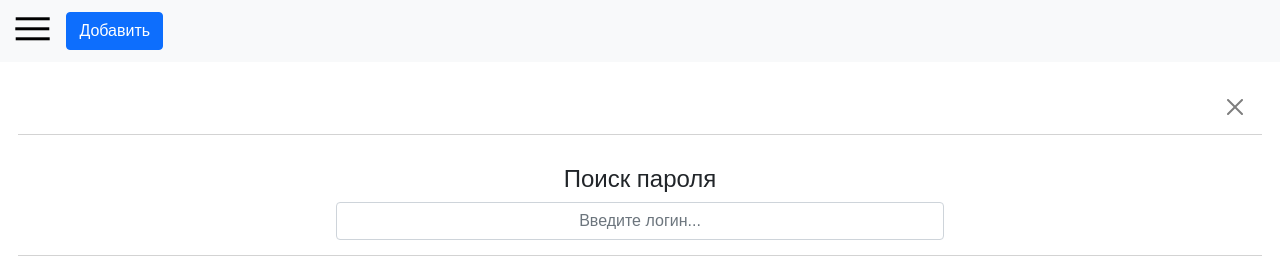
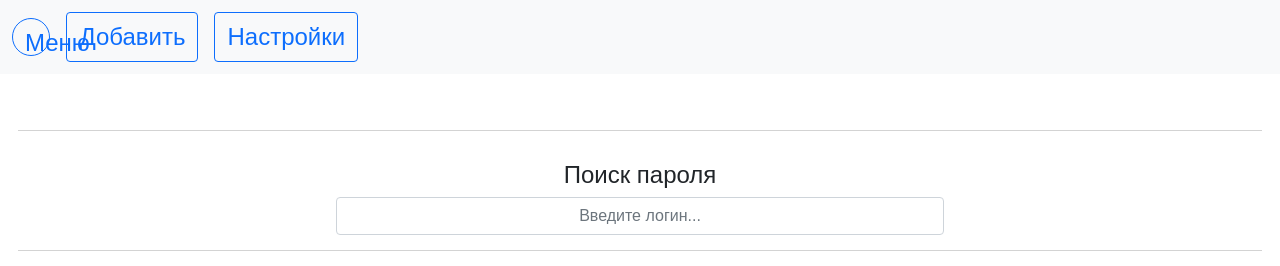
Before and after one commit to resistanceJkee/password-manager, a Flask app: page / in a window 1280 px wide. Shown: the top 266 px of the page. Run offline with Flask 2, Linux system fonts and the light colour scheme; data that the repository does not hold is empty; parts of the project's set-up code (start-up, migrations or seed data) failed here and were passed over; some libraries are stand-ins or nearby versions.

Commit message:
Micro changes in markup

```diff
--- a/templates/index.html
+++ b/templates/index.html
@@ -15,18 +15,17 @@
 
 <!--Навигационная панель-->
 <div class="container-fluid d-flex flex-row justify-content-start align-items-center bg-light w-100 p-1">
-    <div id="btnMenu" class="m-2">
-        <div></div>
-        <div></div>
-        <div></div>
-    </div>
-    <button id="btnAddPass" type="button" class="btn btn-primary m-2" data-bs-toggle="modal"
-            data-bs-target="#addPasswords">
+    <button id="btnMenu" class="btn btn-outline-primary m-2">Меню</button>
+    <button id="btnAddPass" class="btn btn-outline-primary m-2" data-bs-toggle="modal" data-bs-target="#addPasswords">
         Добавить
+    </button>
+    <button id="btnSettings" class="btn btn-outline-primary m-2" data-bs-toggle="modal" data-bs-target="#modalSettings">
+        Настройки
     </button>
 </div>
 <!---->
 
+<!--Wrapper-->
 <div class="app-wrap container-fluid d-flex flex-row p-0 w-auto h-auto">
     <!--МЕНЮ-->
     <div class="menu d-flex flex-column menu-body-close" id="menu-body">
@@ -34,7 +33,7 @@
             <label for="categories" class="h4 w-100 mb-2">Поиск категории</label>
             <input type="text" id="categories" class="form-control w-100 mb-2 text-center" placeholder="Категория...">
         </div>
-        <div class="container d-flex flex-column p-4 mt-1" id="categoriesRoot"></div>
+        <div class="container d-flex flex-column mt-1" id="categoriesRoot"></div>
     </div>
     <!---->
 
@@ -42,7 +41,6 @@
     <div class="password-container container-fluid" id="tablePasswords">
         <div class="pc-header d-flex flex-row justify-content-between align-items-center">
             <h2 class="category-name" id="categoryName"></h2>
-            <button class="btn btn-close"></button>
         </div>
         <div class="pc-search-area d-flex flex-column justify-content-center align-items-center">
             <label class="h4" for="searchPassInTable">Поиск пароля</label>
@@ -66,10 +64,10 @@
     </div>
     <!---->
 </div>
+<!---->
 
 <!--Добавить пароль-->
-<div class="modal fade" id="addPasswords" data-bs-backdrop="static" data-bs-keyboard="false" tabindex="-1"
-     aria-labelledby="staticBackdropLabel" aria-hidden="true">
+<div class="modal fade" id="addPasswords" data-bs-backdrop="true" data-bs-keyboard="true" aria-hidden="true">
     <div class="modal-dialog">
         <div class="modal-content">
             <div class="modal-header">
@@ -112,8 +110,56 @@
     </div>
 </div>
 <!---->
+
+<!--Настройки-->
+<div class="modal fade" id="modalSettings" data-bs-backdrop="true" data-bs-keyboard="true" aria-hidden="true">
+    <div class="modal-dialog modal-lg">
+        <div class="modal-content">
+            <div class="modal-header">
+                <h5 class="modal-title">Настройки</h5>
+                <button type="button" class="btn btn-close" data-bs-dismiss="modal" aria-label="close"></button>
+            </div>
+            <div class="modal-body">
+                <div class="d-flex flex-row">
+                    <input class="form-check-input" id="autoCopy" type="checkbox">
+                    <label class="form-check-label ms-3" for="autoCopy">Автоматически копировать пароль в буфер</label>
+                </div>
+            </div>
+            <div class="modal-footer">
+                <button type="button" class="btn btn-secondary" data-bs-dismiss="modal">Не сохранять и закрыть</button>
+                <button type="button" class="btn btn-primary" data-bs-dismiss="modal">Сохранить изменения</button>
+            </div>
+        </div>
+    </div>
+</div>
+<!---->
+
+<!--Алерты-->
+<div id="alertSuccessAdded" class="alert alert-success fade" role="alert">
+    <div>Успешно добавлено!</div>
+</div>
+<div id="alertDeclineAdded" class="alert alert-danger fade" role="alert">
+    <div>Произошла ошибка при добавлении</div>
+</div>
+<div id="alertSuccessUpdated" class="alert alert-success fade" role="alert">
+    <div>Успешно обновлено!</div>
+</div>
+<div id="alertDeclineUpdated" class="alert alert-danger fade" role="alert">
+    <div>Произошла ошибка при обновлении</div>
+</div>
+<div id="alertSuccessDeleted" class="alert alert-success fade" role="alert">
+    <div>Успешно удалено!</div>
+</div>
+<div id="alertDeclineDeleted" class="alert alert-danger fade" role="alert">
+    <div>Произошла ошибка при удалении</div>
+</div>
+<div id="alertSuccessChanged" class="alert alert-success fade" role="alert">
+    <div>Настройки сохранены!</div>
+</div>
+<!---->
 <script src="../static/js/jquery.js"></script>
 <script src="../static/js/script.js"></script>
 <script src="../static/js/animation.js"></script>
+<script src="../static/js/validator.js"></script>
 </body>
 </html>
```
